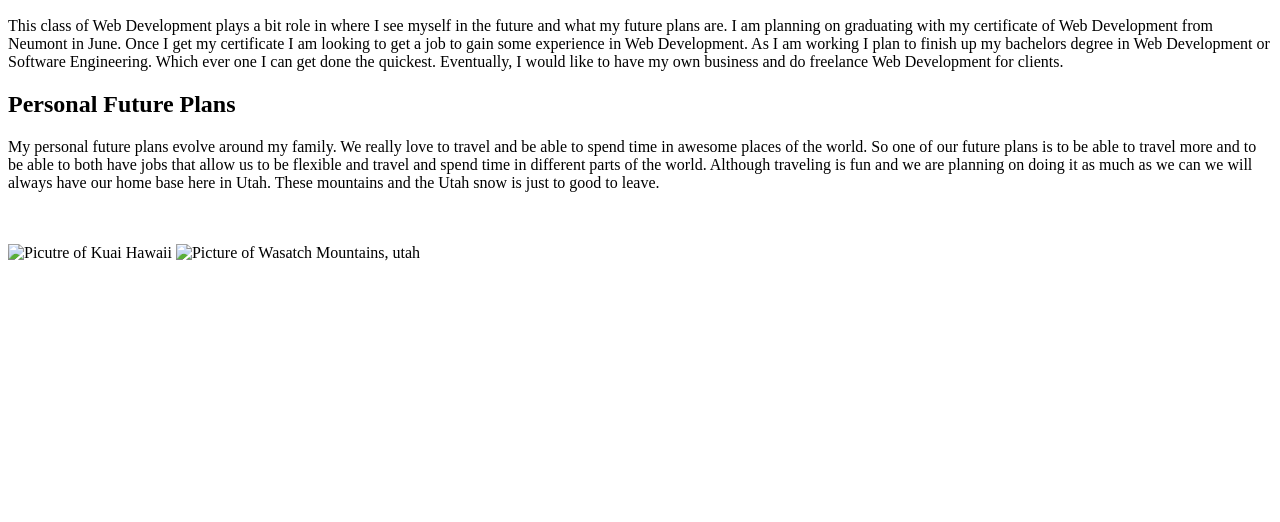
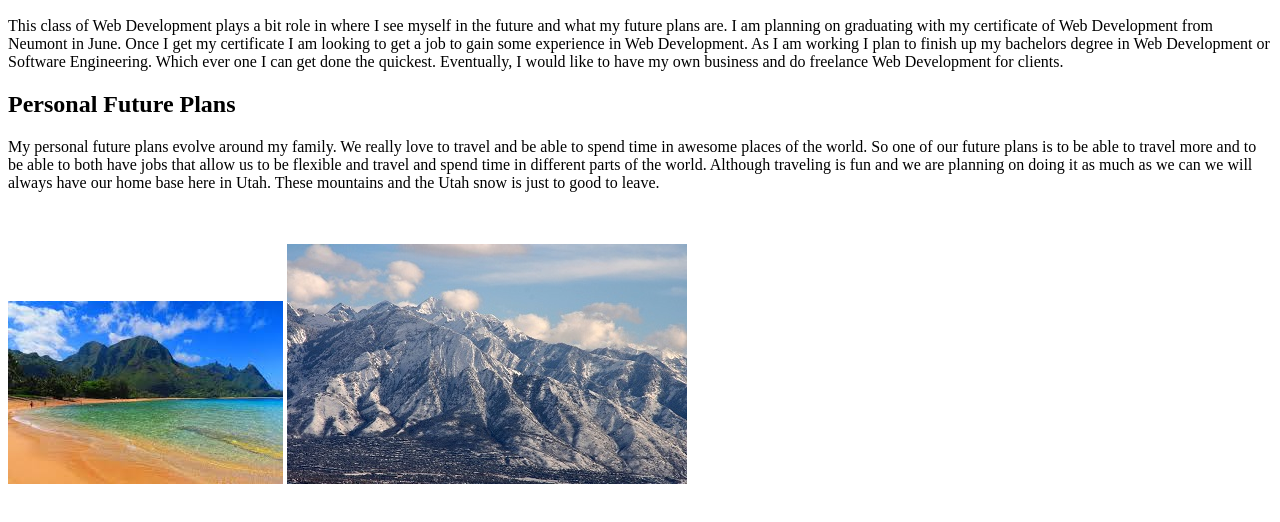
Before and after one commit to bbond7/aboutme, a plain HTML site: page futureplans.html in a window 1280 px wide. Shown: the part 110-632 px from the top of the page. Drawn offline with Linux system fonts and the light colour scheme.

Commit message:
fixed images

```diff
--- a/futureplans.html
+++ b/futureplans.html
@@ -24,7 +24,7 @@
 
             <br><br>
 
-            <img src="Hawaiik.jpg" alt="Picutre of Kuai Hawaii" />
-            <img src="wasatchmtns.jpg" alt="Picture of Wasatch Mountains, utah" />
+            <img src="Assets/Images/Hawaiik.jpg" alt="Picutre of Kuai Hawaii" />
+            <img src="Assets/Images/wasatchmtns.jpg" alt="Picture of Wasatch Mountains, utah" />
     </body>
 </html>
```
Also changed, not shown: favoritesites.html (+4 -4 lines), index.html (+1 -1 lines).
